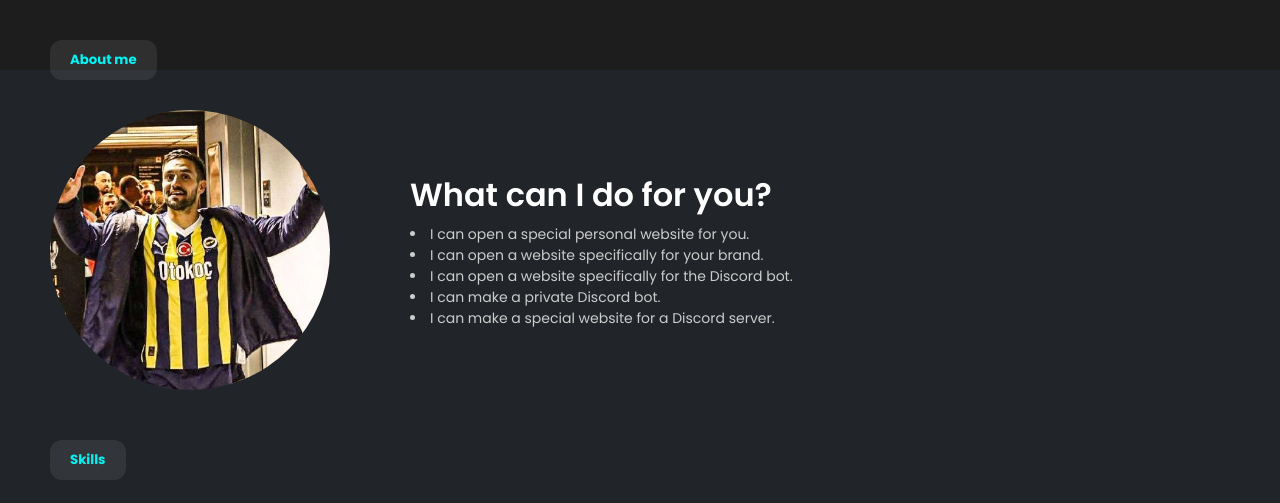
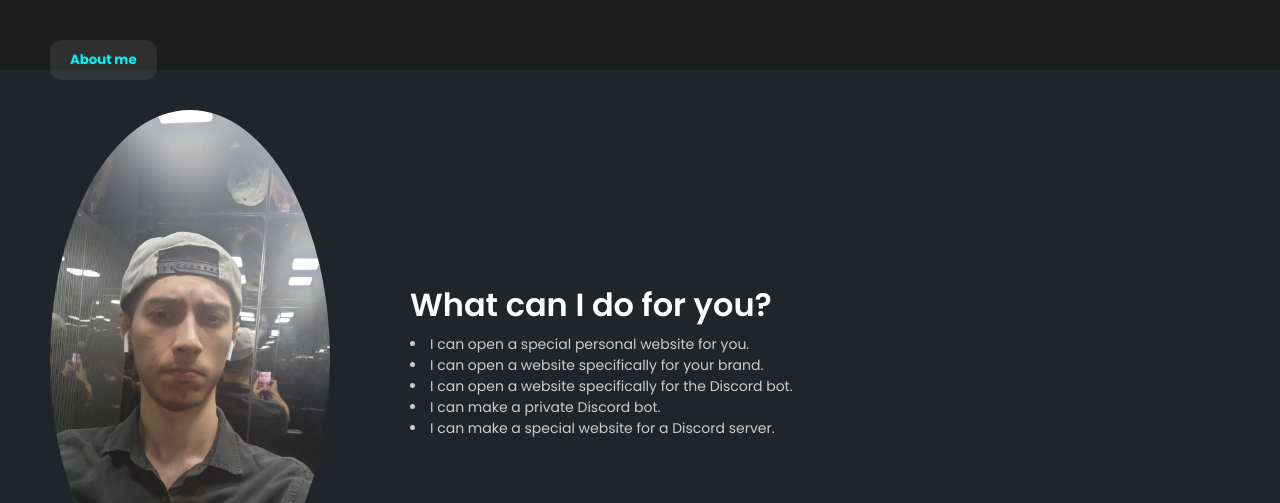
Before and after one commit to TunarJamalov/tunarjamalov.github.io, a plain HTML site: page index.html in a window 1280 px wide. Shown: the part 730-1233 px from the top of the page. Drawn offline with nearby package versions, Linux system fonts and the light colour scheme.

Commit message:
Update index.html

```diff
--- a/index.html
+++ b/index.html
@@ -41,7 +41,7 @@
     <h5 class="seprator" id="about">About me</h5>
 
     <div class="about">
-      <img src="assets/img/tadic.jpg" />
+      <img src="assets/img/tnr.jpg" />
       <div class="info">
         <h3>What can I do for you?</h3>
         <p>
```
